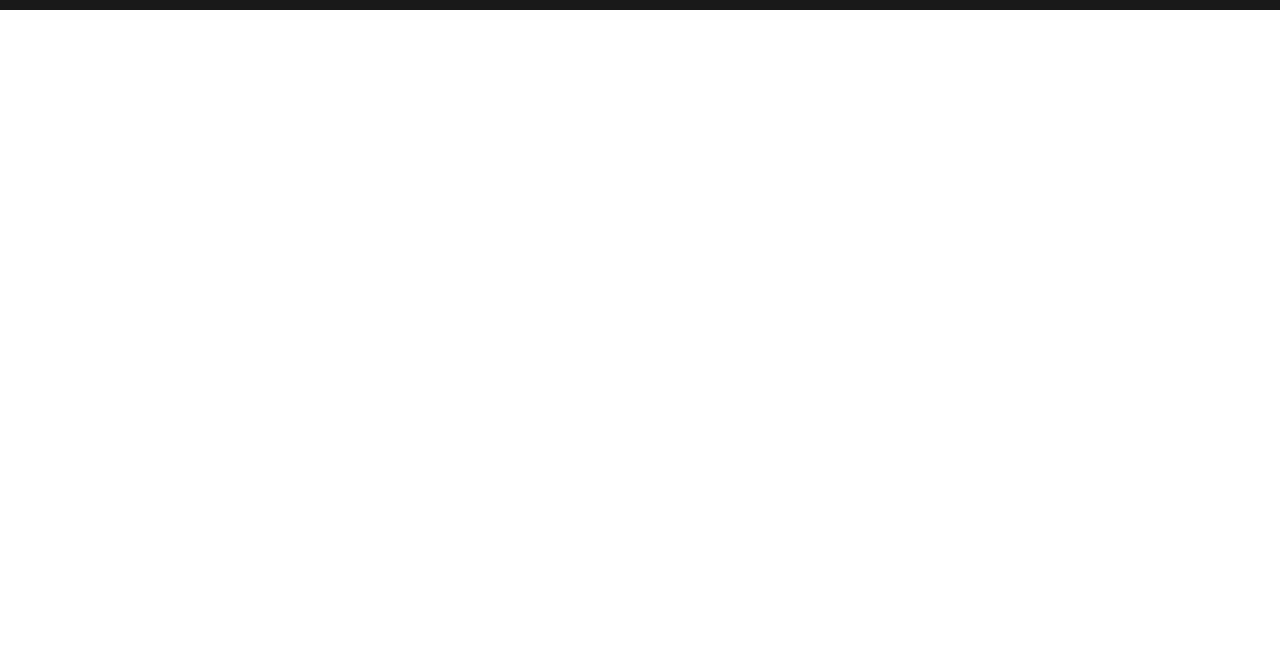
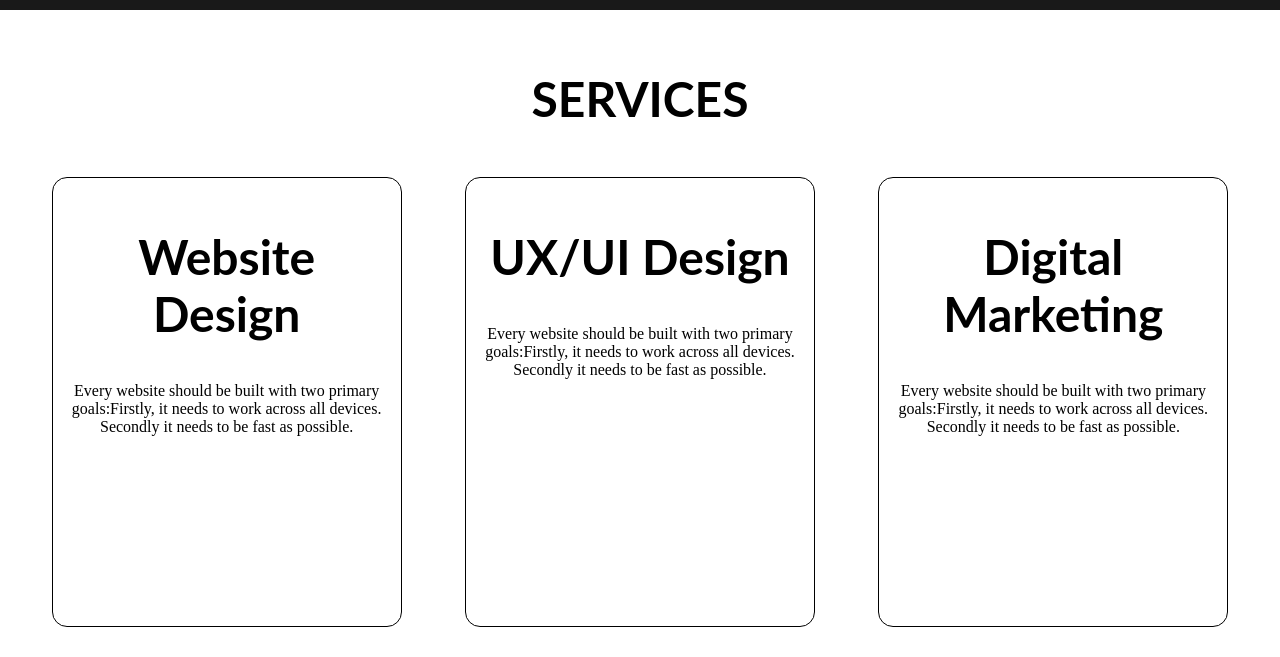
Before and after one commit to Malik784/Portfolio-project, a plain HTML site: page index.html in a window 1280 px wide. Shown: the part 1845-2502 px from the top of the page. Before the commit the page ends 1855 px from the top, so only its background shows below. Drawn offline with Linux system fonts and the light colour scheme.

Commit message:
Add services section

```diff
--- a/assets/css/style.css
+++ b/assets/css/style.css
@@ -154,3 +154,39 @@
     height: 240px;
     margin: 10px;
 }
+
+
+/*Services section*/
+
+#services{
+    display: flex;
+    flex-direction: column;
+    padding: 20px;
+}
+.row{
+    display: flex;
+    flex-wrap: wrap;
+    box-sizing: border-box;
+    justify-content: space-around;
+}
+.box{
+    display: flex;
+    flex-direction: column ;
+    width: 350px;
+    height:450px ;
+    border:1px solid black ;
+    margin: 10px;
+    align-items: center;
+    text-align: center;
+    padding: 10px;
+    border-radius: 15px;
+    background-size: 100% 200%;
+    transition: all .8s;
+
+}
+
+.box:hover{
+    background-position: left bottom;
+    box-shadow: 0 0 20px rgb(255,45,45);
+    border: none;
+}
--- a/index.html
+++ b/index.html
@@ -95,6 +95,51 @@
 
     </section>
 
+    <!--Services section-->
+
+    <section id="services">
+        <h1 class="headings">SERVICES</h1>
+        <div class="row">
+            <div class="box">
+                <h1 class="headings">Website Design</h1>
+                <p>Every website should be built with two primary goals:Firstly, it needs to work across all devices.
+                    Secondly it needs  to be fast as possible.
+                </p>
+
+
+            </div>
+
+
+            <div class="box">
+                <h1 class="headings">UX/UI Design</h1>
+                <p>Every website should be built with two primary goals:Firstly, it needs to work across all devices.
+                    Secondly it needs  to be fast as possible.
+                </p>
+
+
+            </div>
+
+            <div class="box">
+                <h1 class="headings">Digital Marketing</h1>
+                <p>Every website should be built with two primary goals:Firstly, it needs to work across all devices.
+                    Secondly it needs  to be fast as possible.
+                </p>
+
+
+            </div>
+
+
+
+
+
+
+        </div>
+
+
+
+
+    </section>
+
 
 
 
```
